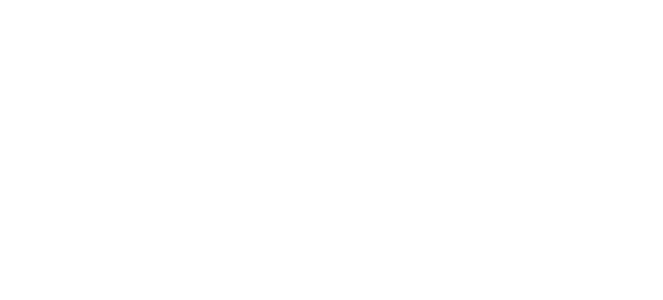
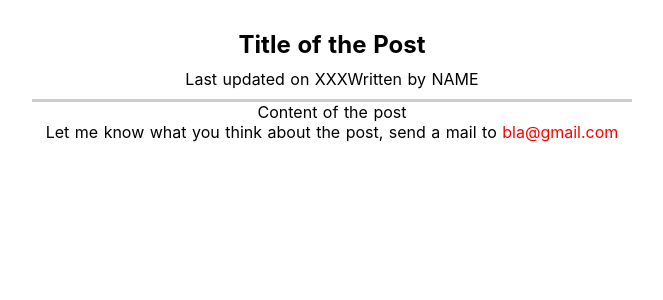
Before and after one commit to LiorRabinovich/nuxt-firebase, a Nuxt app: page /posts/1 in a window 1280 px wide. Before the commit this address had no page. Shown: the top 300 px of the page, without its empty margins (308-971 px from the left). Built offline with nearby package versions, Linux system fonts and the light colour scheme.

Commit message:
added routes

```diff
--- /dev/null
+++ b/pages/about/index.vue
@@ -0,0 +1,16 @@
+<template>
+  <div class="about-page">
+    <h1>This is my absolutely fantastic "About Me" Page!</h1>
+    <p>Lorem ipsum, dolor sit amet consectetur adipisicing elit. Totam officiis ab voluptatibus assumenda error quas deleniti eius? Suscipit, numquam? Quis aliquid non animi numquam amet voluptas dolorum sunt aspernatur commodi?</p>
+    <p>Lorem ipsum, dolor sit amet consectetur adipisicing elit. Totam officiis ab voluptatibus assumenda error quas deleniti eius? Suscipit, numquam? Quis aliquid non animi numquam amet voluptas dolorum sunt aspernatur commodi?</p>
+    <p>Lorem ipsum, dolor sit amet consectetur adipisicing elit. Totam officiis ab voluptatibus assumenda error quas deleniti eius? Suscipit, numquam? Quis aliquid non animi numquam amet voluptas dolorum sunt aspernatur commodi?</p>
+    <p>Lorem ipsum, dolor sit amet consectetur adipisicing elit. Totam officiis ab voluptatibus assumenda error quas deleniti eius? Suscipit, numquam? Quis aliquid non animi numquam amet voluptas dolorum sunt aspernatur commodi?</p>
+  </div>
+</template>
+
+<style scoped>
+.about-page {
+  text-align: center;
+  padding: 30px;
+}
+</style>
--- /dev/null
+++ b/pages/posts/_id/index.vue
@@ -0,0 +1,72 @@
+<template>
+  <div class="single-post-page">
+    <section class="post">
+      <h1>Title of the Post</h1>
+      <div class="post-details">
+        <div>Last updated on XXX</div>
+        <div>Written by NAME</div>
+      </div>
+      <p class="post-content">Content of the post</p>
+    </section>
+    <section class="post-feedback">
+      <p>
+        Let me know what you think about the post, send a mail to
+        <a href="mailto://bla@gmail.com">bla@gmail.com</a>
+      </p>
+    </section>
+  </div>
+</template>
+
+<style scoped>
+.single-post-page {
+  padding: 30px;
+  text-align: center;
+  box-sizing: border-box;
+}
+
+.post {
+  width: 100%;
+}
+
+@media (min-width: 768px) {
+  .post {
+    width: 600px;
+    margin: auto;
+  }
+}
+
+.post-title {
+  margin: 0;
+}
+
+.post-details {
+  padding: 10px;
+  box-sizing: border-box;
+  border-bottom: 3px solid #ccc;
+  display: flex;
+  justify-content: center;
+  align-items: center;
+  flex-direction: column;
+}
+
+@media (min-width: 768px) {
+  .post-details {
+    flex-direction: row;
+  }
+}
+
+.post-detail {
+  color: rgb(88, 88, 88);
+  margin: 0 10px;
+}
+
+.post-feedback a {
+  color: red;
+  text-decoration: none;
+}
+
+.post-feedback a:hover,
+.post-feedback a:active {
+  color: salmon;
+}
+</style>
--- /dev/null
+++ b/pages/posts/index.vue
@@ -0,0 +1,11 @@
+<template>
+  <div class="posts-page"></div>
+</template>
+
+<style scoped>
+.posts-page {
+  display: flex;
+  justify-content: center;
+  align-items: center;
+}
+</style>
```
